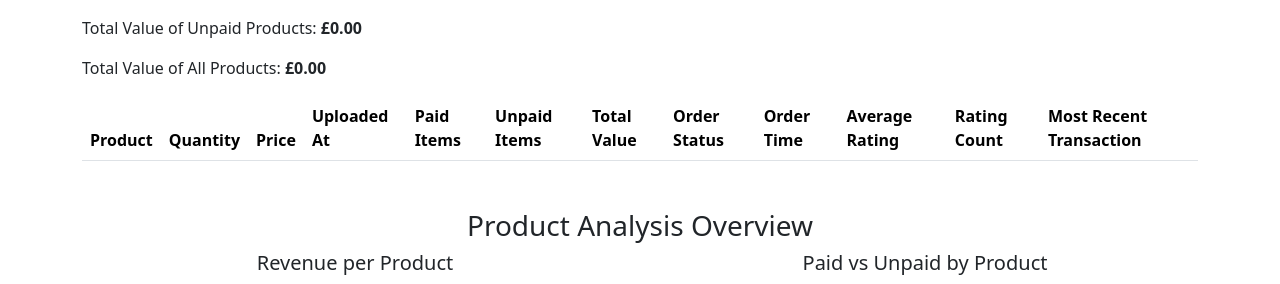
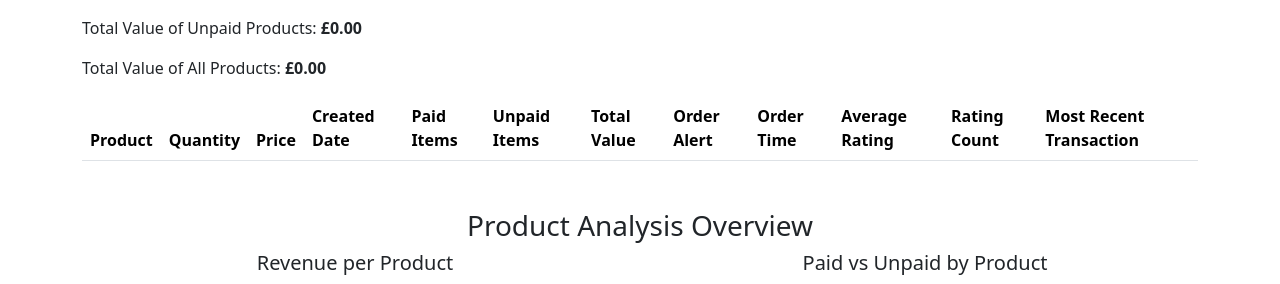
Before and after one commit to nostrasam/buymuchmore, a Django app: page /staff/products/ in a window 1280 px wide. Shown: the part 337-621 px from the top of the page. Run offline with Django 5.2, Linux system fonts and the light colour scheme; a user stored in the database is signed in; data comes from the database, SQL or seed files in the repository; both versions use the stored data as it was after the commit; lists and menus that the app fills with data are empty; some libraries are stand-ins or nearby versions.

Commit message:
Deploy Ecommerce Project

```diff
--- a/buymuchmore/settings.py
+++ b/buymuchmore/settings.py
@@ -127,6 +127,7 @@ STATIC_ROOT = os.path.join(BASE_DIR, 'static')
 STATICFILES_DIRS = [os.path.join(BASE_DIR, 'home/static')]
 
 
+
 MEDIA_URL = 'media/'
 MEDIA_ROOT = os.path.join(BASE_DIR, 'media')
 
--- a/main/templates/staff_product_list.html
+++ b/main/templates/staff_product_list.html
@@ -22,11 +22,11 @@
                 <th>Product</th>
                 <th>Quantity</th>
                 <th>Price</th>
-                <th>Uploaded At</th>
+                <th>Created Date</th>
                 <th>Paid Items</th>
                 <th>Unpaid Items</th>
                 <th>Total Value</th>
-                <th>Order Status</th>
+                <th>Order Alert</th>
                 <th>Order Time</th>
                 <th>Average Rating</th>
                 <th>Rating Count</th>
```
Also changed, not shown: db.sqlite3, media/carimg/pounded_yam_and_egusi.jpeg (added).
